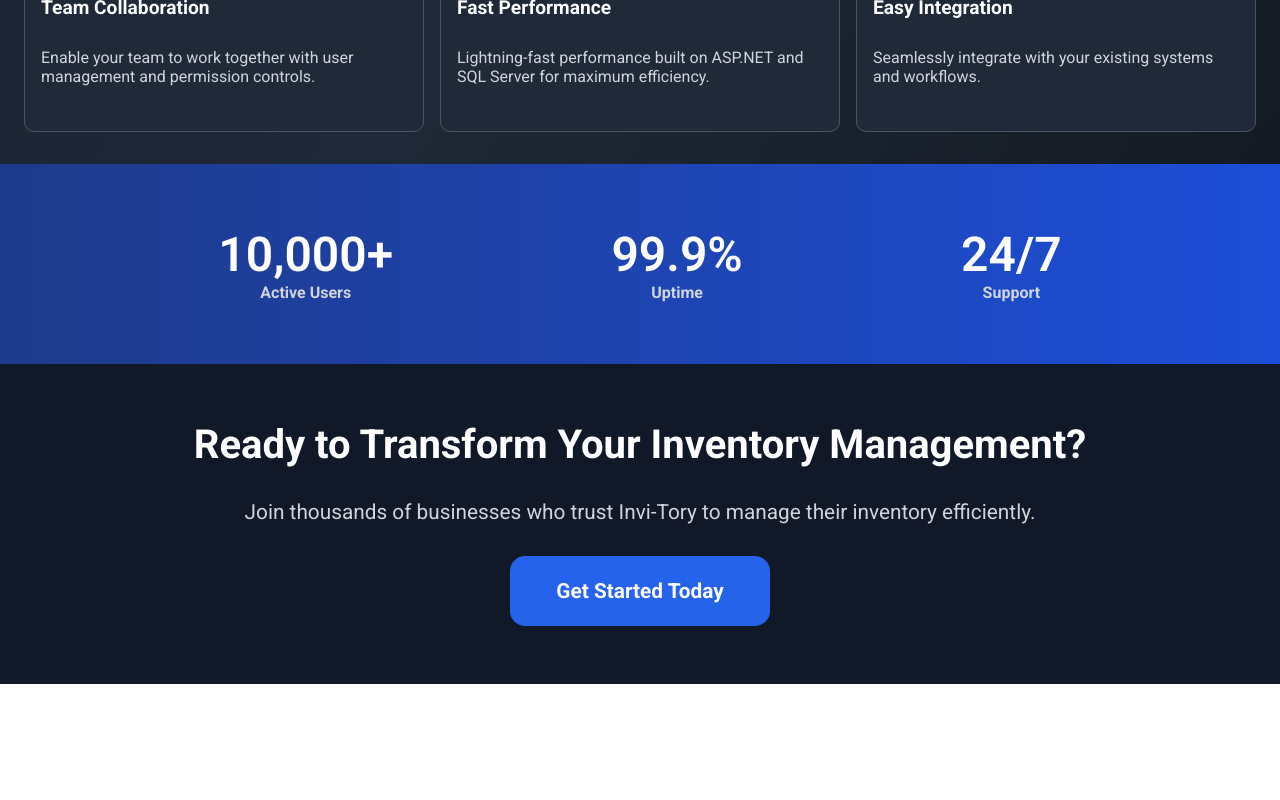
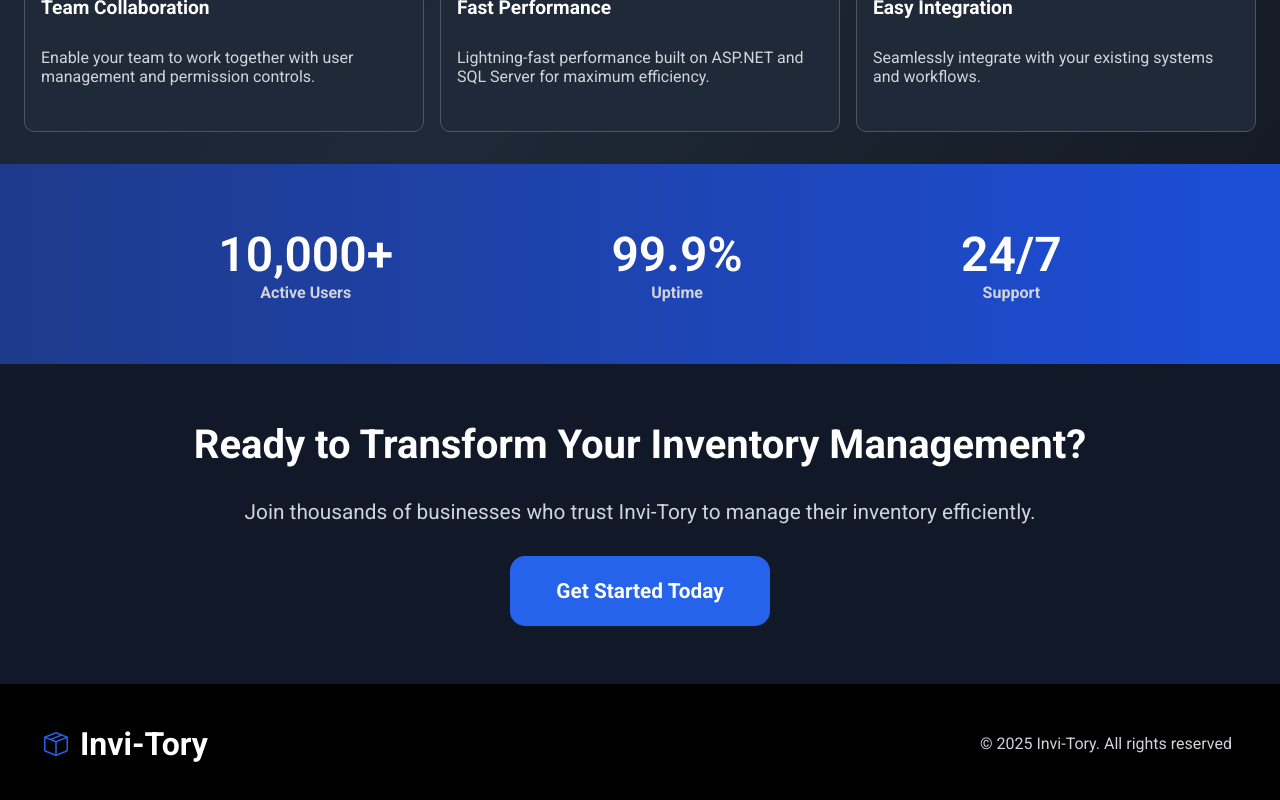
Before and after one commit to Alexander-Agu/Invi-Tory, a React (Vite) app in the folder Client/: page / in a window 1280 px wide. Shown: the part 1039-1839 px from the top of the page. Before the commit the page ends 1723 px from the top, so only its background shows below. Built offline with nearby package versions, Linux system fonts and the light colour scheme.

Commit message:
Addeda basic footer

```diff
--- /dev/null
+++ b/Client/src/components/Footer/Footer.jsx
@@ -0,0 +1,19 @@
+import React from 'react'
+import { BsBoxSeam } from "react-icons/bs";
+import "./footer.css"
+
+
+export default function Footer() {
+  return (
+    <footer className='home-footer'>
+        <div className="footer-logo">
+            <BsBoxSeam style={{scale: 1.5, fontWeight: "bolder", color: "#2563eb"}}/>
+            <h2>Invi-Tory</h2>
+        </div>
+
+        <p>
+            © 2025 Invi-Tory. All rights reserved
+        </p>
+    </footer>
+  )
+}
--- /dev/null
+++ b/Client/src/components/Footer/footer.css
@@ -0,0 +1,40 @@
+@import url('https://fonts.googleapis.com/css2?family=Roboto:ital,wght@0,100..900;1,100..900&display=swap');
+
+
+/* Home Footer */
+.home-footer{
+    height: 15vh;
+    width: 100%;
+    padding: 3rem;
+
+    background-color: black;
+
+    font-family: "Roboto", sans-serif;
+    font-optical-sizing: auto;
+    font-style: normal;
+    font-variation-settings:
+    "wdth" 100;
+
+    display: flex;
+    flex-direction: row;
+    align-items: center;
+    justify-content: space-between;
+}
+
+
+/* Footer Logo */
+.footer-logo{
+    display: flex;
+    align-items: center;
+    justify-content: center;
+    gap: 1rem;
+}
+
+.footer-logo h2{
+    color: white;
+    font-size: 2rem;
+}
+
+.home-footer p{
+    color: #d1d5db;
+}
--- a/Client/src/main.jsx
+++ b/Client/src/main.jsx
@@ -7,7 +7,7 @@ import Hero from './components/Hero/Hero.jsx'
 import Features from './components/Features/Features.jsx'
 import Stat from './components/Stat/Stat.jsx'
 import Cta from './components/CTA/Cta.jsx'
-
+import Footer from './components/Footer/Footer.jsx'
 
 createRoot(document.getElementById('root')).render(
   <StrictMode>
@@ -16,6 +16,7 @@ createRoot(document.getElementById('root')).render(
     <Features />
     <Stat />
     <Cta />
+    <Footer />
     <App />
   </StrictMode>,
 )
```
